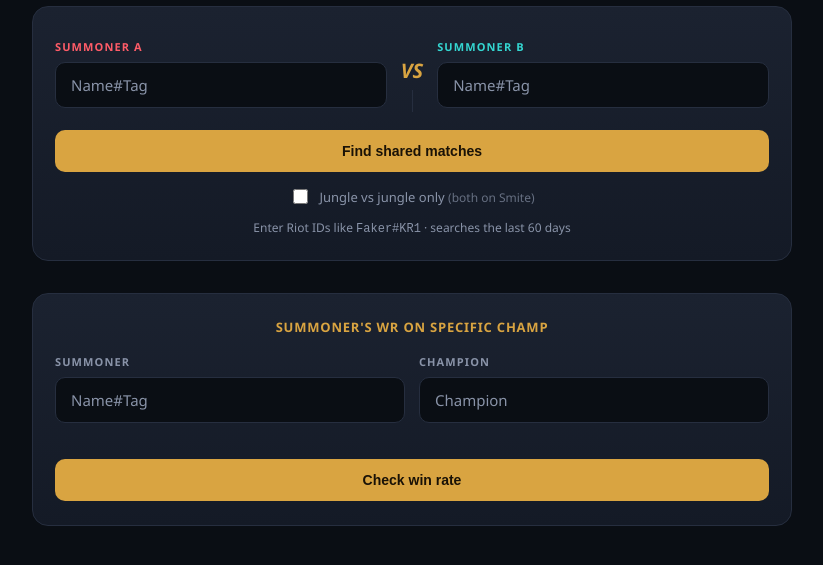
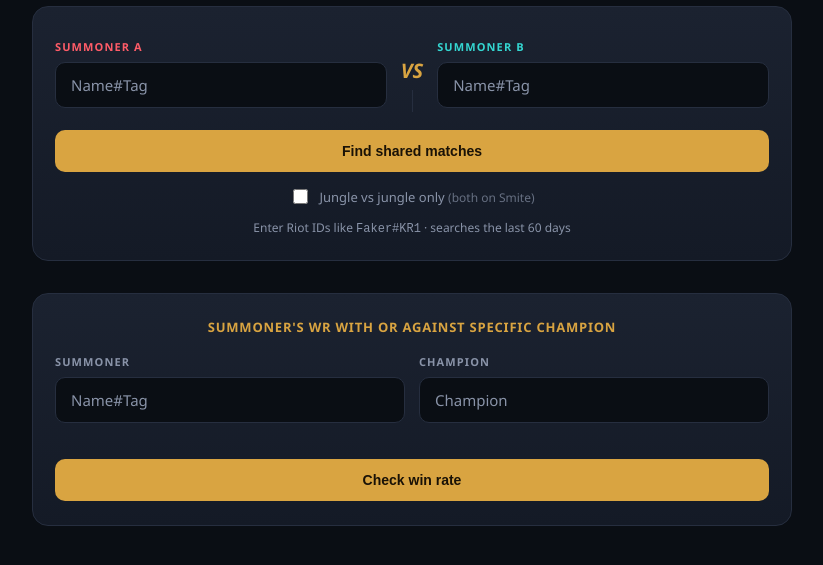
Before and after one commit to nicosandes-oss/site-test, a website: page lolsite/public/index.html in a window 1280 px wide. Shown: the part 111-676 px from the top of the page, without its empty margins (228-1051 px from the left). Drawn offline with Linux system fonts and the light colour scheme; no server answers.

Commit message:
Update index.html

```diff
--- a/lolsite/public/index.html
+++ b/lolsite/public/index.html
@@ -255,7 +255,7 @@
     <div class="results" id="results"></div>
 
     <div class="champ-stats-card">
-      <div class="champ-stats-title">Summoner's WR on specific champ</div>
+      <div class="champ-stats-title">Summoner's WR with or against specific champion</div>
       <div class="champ-stats-row">
         <div class="input-wrap">
           <span class="fighter-label" style="color: var(--text-dim)">Summoner</span>
```
